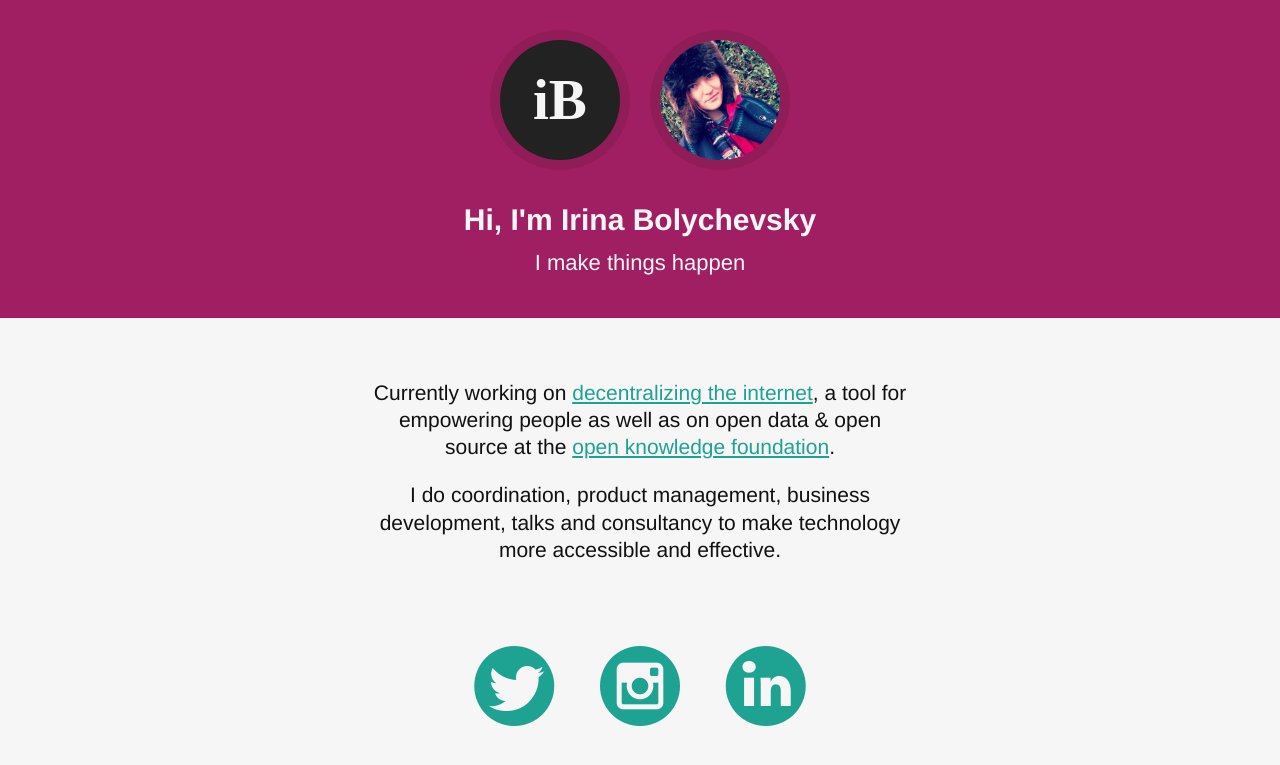
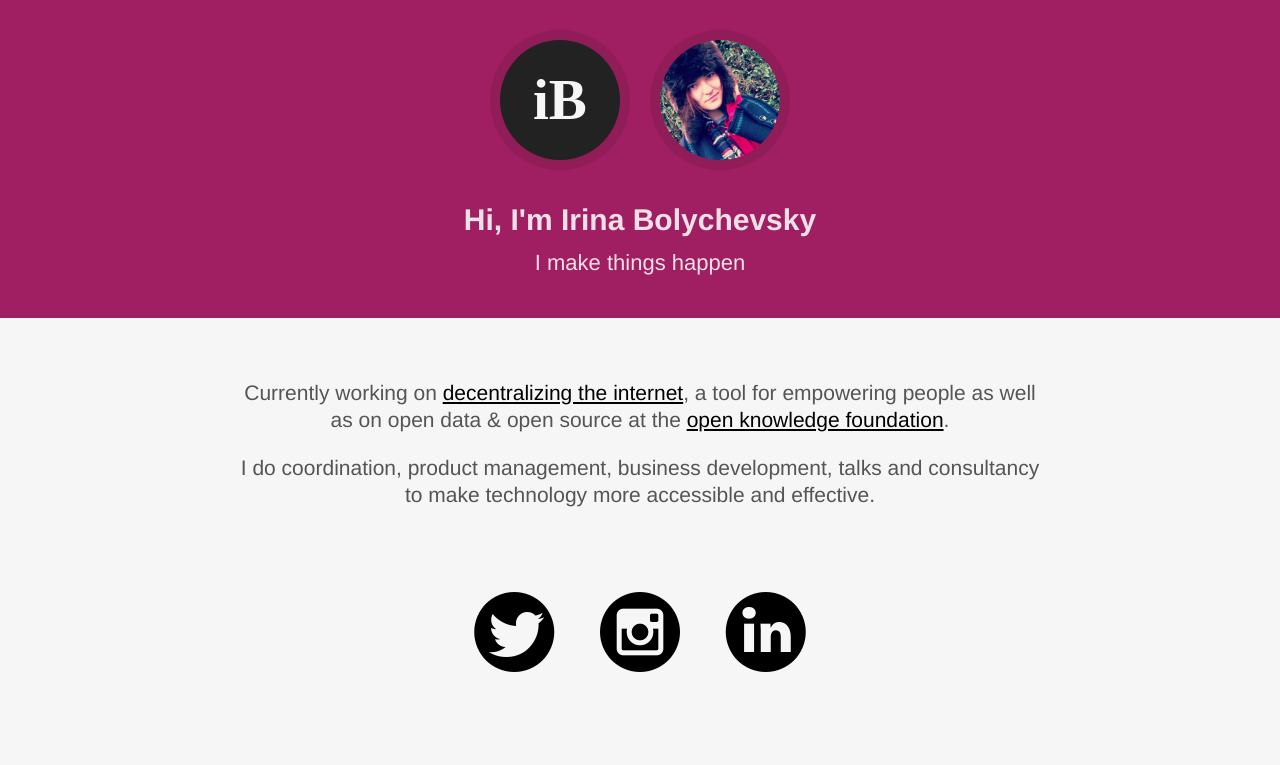
Before and after one commit to shevski/shevski.com, a Jekyll site: the page built from index.html, in a window 1280 px wide. Shown: the top 765 px of the page. Built offline with Jekyll 4.4.1, drawn with Linux system fonts in a browser that asks for light colours.

Commit message:
Green was too 'yuk' apparently. Sigh.

```diff
--- a/styles/index.less
+++ b/styles/index.less
@@ -1,9 +1,6 @@
 .work {
 	padding: ( @unit * 2 ) 0 0 0;
 	text-align: center;
-	.wrap {
-		width: 550px;
-	}
 }
 
 .services {
--- a/styles/master.css
+++ b/styles/master.css
@@ -372,7 +372,7 @@ h2 {
 }
 body {
   background: #f6f6f6;
-  color: #111111;
+  color: #555555;
   overflow-y: scroll;
 }
 .wrap {
@@ -424,7 +424,7 @@ nav ul li a:hover {
 }
 header {
   background: #a01f62;
-  color: #f6f6f6;
+  color: #ede1e7;
   text-align: center;
 }
 header hgroup {
@@ -472,14 +472,14 @@ header h2 {
   font-size: 22px;
 }
 a {
-  color: #1ea292;
+  color: #000000;
   -webkit-transition: all 0.1s ease-in;
   -moz-transition: all 0.1s ease-in;
   -o-transition: all 0.1s ease-in;
   transition: all 0.1s ease-in;
 }
 a:hover {
-  color: #16776b;
+  color: #555555;
 }
 footer .wrap {
   padding: 20px 0 40px 0;
@@ -516,9 +516,6 @@ hr {
 .work {
   padding: 40px 0 0 0;
   text-align: center;
-}
-.work .wrap {
-  width: 550px;
 }
 .services {
   text-align: center;
--- a/styles/master.less
+++ b/styles/master.less
@@ -101,7 +101,7 @@ a {
 	color: @tertiary;
 	.transition(all .1s ease-in);
 	&:hover {
-		color: darken(@tertiary, 10%);
+		color: @text;
 	}
 }
 
--- a/styles/variables.less
+++ b/styles/variables.less
@@ -1,5 +1,5 @@
 @bg: #F6F6F6;
-@text: #111;
+@text: #555;
 @textFaded: #666;
 
 @siteWidth: 800px;
@@ -9,10 +9,10 @@
 @asideWidth: 120px;
 
 @primary: #A01F62;
-@primaryInvert: @bg;
+@primaryInvert: mix(@bg, @primary, 90%);
 @secondary: #222;
 @secondaryInvert: @bg;
-@tertiary: #1EA292;
+@tertiary: #000;
 
 @fontSansSerif: "adelle-sans", Helvetica, Arial, sans-serif;
 @fontSerif: "adelle", Georgia, serif;
```
